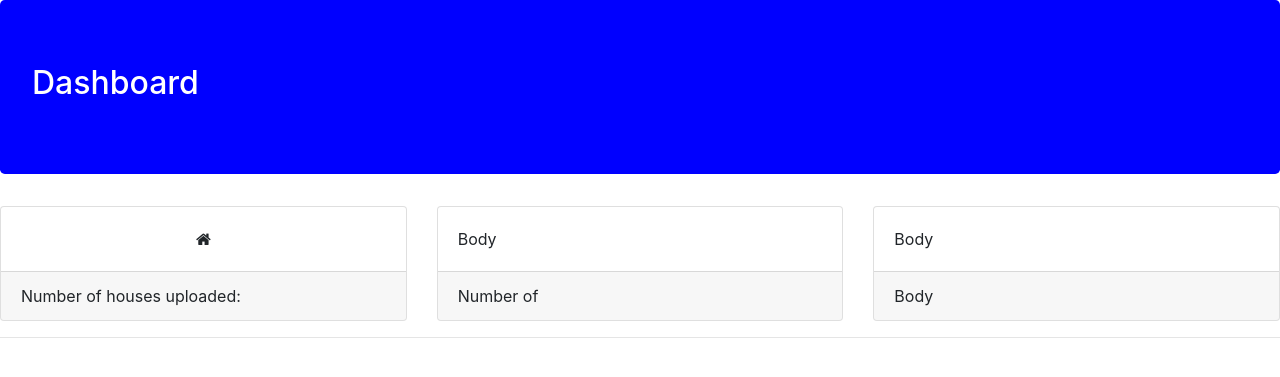
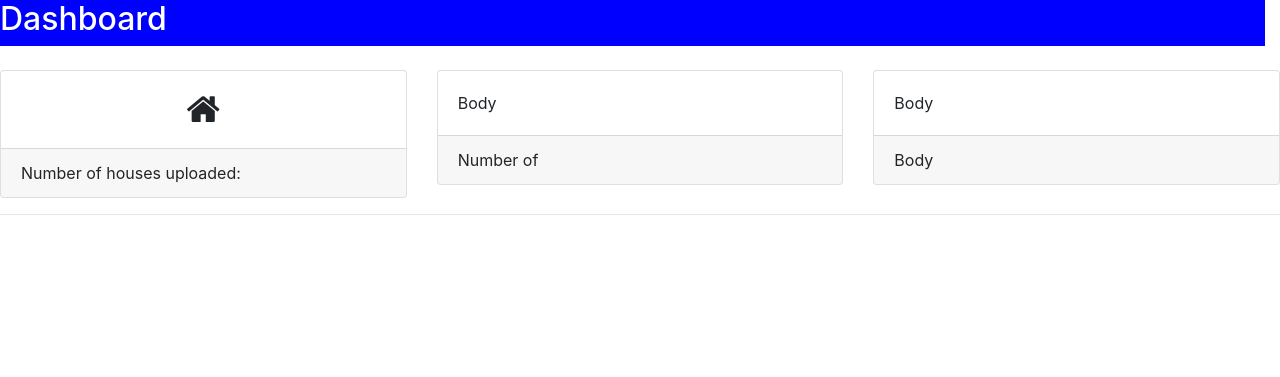
Before and after one commit to GeorgeStrath/Isproject, a PHP site: page /dashboard.php in a window 1280 px wide. Shown: the top 377 px of the page. Run offline with PHP 8.4, Linux system fonts and the light colour scheme.

Commit message:
changes to dashboard ui

```diff
--- a/dashboard.php
+++ b/dashboard.php
@@ -11,15 +11,16 @@
     <script></script>
 </head>
 <body>
-    <div class="jumbotron" style="background-color:blue; color:white;"><h2>Dashboard<a href="postlisting.php">
+    <div class="row container-fluid" style="background-color:blue; color:white;"><h2>Dashboard<a href="postlisting.php">
         <span class="glyphicon glyphicon-plus" style="float:right; font-size:20px; margin-bottom:30px;"> </span></a></h2>
 
     </div>
+    <br>
 
     <div class="row">
         <div class="col-md-4">
             <div class="card">
-                <div class="card-body"><center><i class="fa fa-home"></i></center></div>
+                <div class="card-body"><center><i class="fa fa-home" style="font-size: 36px;"></i></center></div>
                 <div class="card-footer">Number of houses uploaded:</div>
 
             </div>
```
